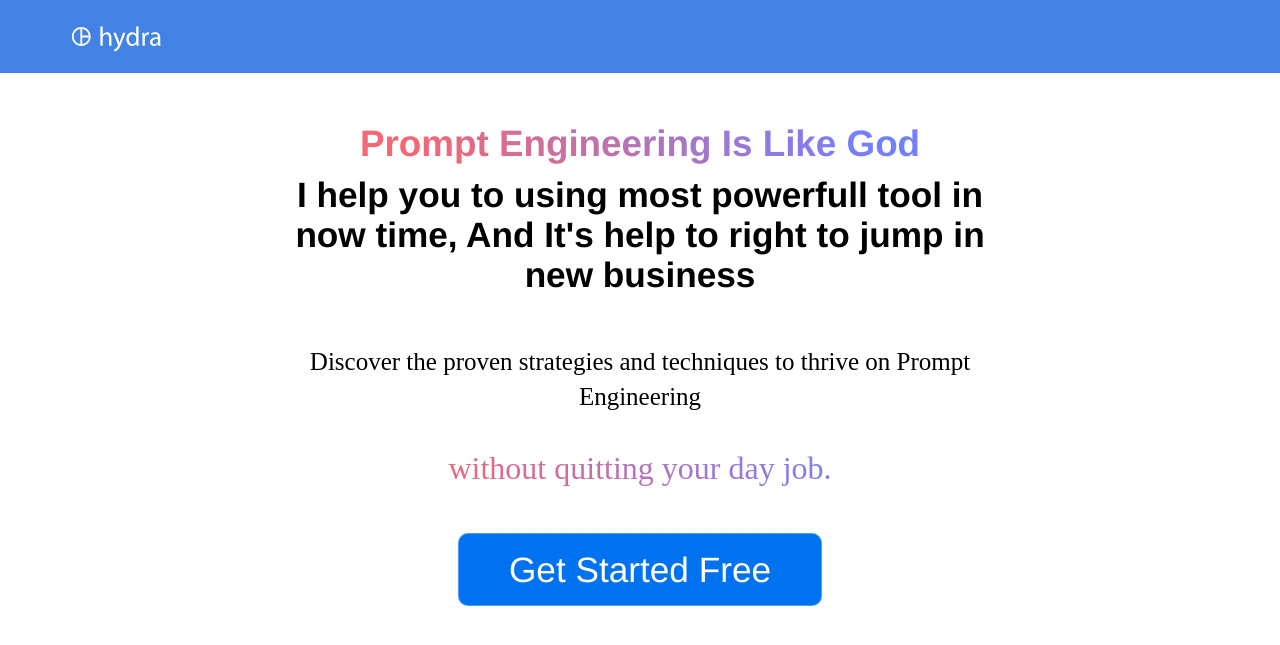
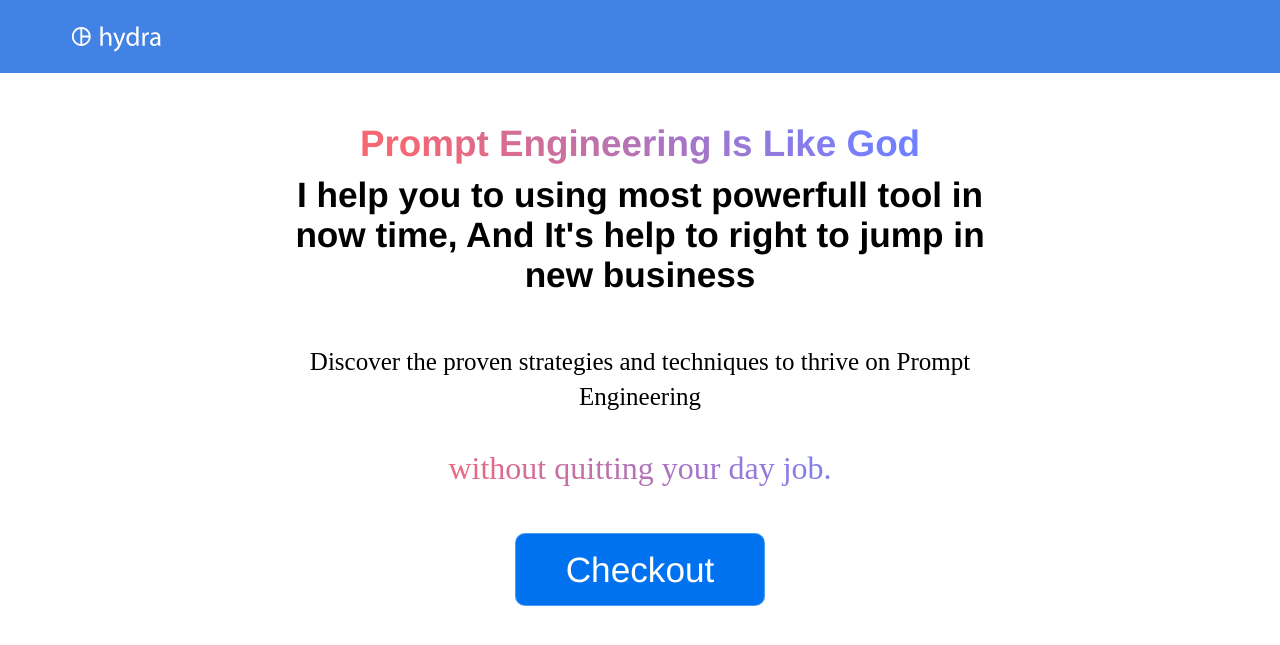
Before and after one commit to hi-sushanta/prompt, a Jekyll site: the page built from index.html, in a window 1280 px wide and 900 px high, cut to the strip 0-646 px from the top of the window. Built offline with Jekyll 4.4.1, drawn with Linux system fonts in a browser that asks for light colours; the list of posts is cut into pages by our own code.

Commit message:
Replace 'Get Started Free' to 'Checkout'

```diff
--- a/index.html
+++ b/index.html
@@ -10,7 +10,7 @@ description: Track and optimize your sales team in real time
         <p class="proven">Discover the proven strategies and techniques to thrive on Prompt Engineering</p>
 		<p class="quates editable">without quitting your day job.</p>
 
-		<div class="cta button alt"><a href="{{ site.baseurl }}/contact/">Get Started Free</a></div>
+		<div class="cta button alt"><a href="{{ site.baseurl }}/contact/">Checkout</a></div>
 		<div>
 			<!-- <img src="{{ site.baseurl }}/images/dashboard.png" alt="Screenshot" class="screenshot editable" /> -->
 			<iframe width="420" height="315"
```
